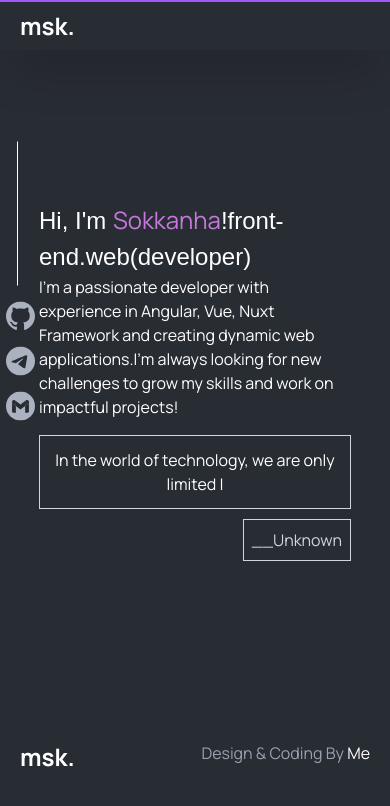
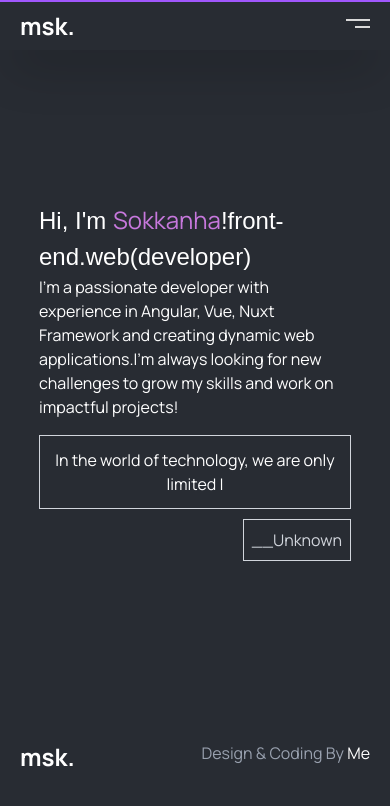
Before and after one commit to sokkanha/MSK-Portfolio, a Nuxt app: page / in a window 390 px wide. Shown: the top 806 px of the page. Built offline with nearby package versions, Linux system fonts and the light colour scheme; a web font is replaced by a local one.

Commit message:
Custom side navigation when small screen

```diff
--- a/components/headerNav.vue
+++ b/components/headerNav.vue
@@ -1,13 +1,17 @@
 <script lang="ts" setup>
 import { NuxtLink } from '#components';
+import { ref } from 'vue';
+
 const route = useRoute();
-
+const isOpen = ref(false);
 const menuItems = [
         { label: 'Home', link: '/' },
         { label: 'Contact', link: '/contacts' },
         { label: 'About me', link: '/about-me' },
         { label: 'Projects', link: '/projects-page' }
 ]
+
+
 </script>
 <template>
     <div class="text-white border-t-2 border-[#A259FF] z-10">
@@ -15,7 +19,8 @@ const menuItems = [
             <div class="left-nav font-bold">
                 <h1 class="text-2xl">msk.</h1>
             </div>
-            <div class="right-nav">
+
+            <div class="right-nav max-md:hidden">
                 <ul class="flex gap-6 ">
                     <li
                     v-for="(item, index) in menuItems" :key="index"
@@ -28,7 +33,30 @@ const menuItems = [
                     </li>
                 </ul>
             </div>
+
+            <!-- Mobile menu, show/hide based on menu state. -->
+            <div class="md:hidden " :class="[isOpen ? 'block' : 'hidden']">
+                <ul class="flex flex-col gap-6 absolute top-full left-5 right-0 w-full h-screen ">
+                    <li
+                    v-for="(item, index) in menuItems" :key="index"
+                    class=" hover:text-[#A259FF]"
+                    :class="[
+                    route.path === item.link ? 'text-[#A259FF] font-semibold underline underline-offset-4' : 'hover:text-[#A259FF]'
+                    ]"
+                    >
+                        <NuxtLink :to="item.link" @click="isOpen = !isOpen">{{ item.label }}</NuxtLink>
+                    </li>
+                </ul>
+            </div>
+
+            <div class="md:hidden sm:flex" @click="isOpen = !isOpen">
+                <svg width="24" height="24" viewBox="0 0 24 24" fill="none" xmlns="http://www.w3.org/2000/svg">
+                <rect y="5" width="24" height="2" fill="#D9D9D9"/>
+                <rect x="9" y="12" width="15" height="2" fill="#D9D9D9"/>
+                </svg>
+            </div>
         </nav>
+
     </div>
 </template>
 
--- a/pages/index.vue
+++ b/pages/index.vue
@@ -1,42 +1,5 @@
 <template>
     <section class="w-full h-[70vh] flex items-center">
-        <div class="fixed left-1.5 top-1/3 -translate-y-1/2 flex flex-col items-center space-y-4">
-            <div class="w-2 h-36 bg-white border-l border-white "></div>
-
-            <!-- GitHub Icon -->
-            <NuxtLink href="https://github.com/sokkanha" target="_blank">
-                <span >
-                    <svg class="hover:translate-0.5 hover:transition-all 3s" width="29" height="29" viewBox="0 0 29 29" fill="none" xmlns="http://www.w3.org/2000/svg"> <g clip-path="url(#clip0_517_389)">
-                        <path fill-rule="evenodd" clip-rule="evenodd" d="M14.512 0C6.48724 0 0 6.53506 0 14.6198C0 21.0824 4.1566 26.5529 9.9229 28.489C10.6438 28.6346 10.9079 28.1744 10.9079 27.7874C10.9079 27.4485 10.8841 26.2867 10.8841 25.0762C6.84726 25.9478 6.00661 23.3334 6.00661 23.3334C5.35786 21.6391 4.39661 21.2036 4.39661 21.2036C3.07534 20.308 4.49286 20.308 4.49286 20.308C5.95849 20.4048 6.72755 21.8087 6.72755 21.8087C8.02476 24.0354 10.1151 23.4062 10.956 23.0189C11.076 22.0748 11.4607 21.4213 11.8692 21.0583C8.64945 20.7194 5.26191 19.4608 5.26191 13.8451C5.26191 12.2476 5.83819 10.9406 6.75131 9.92409C6.60725 9.56109 6.10256 8.06011 6.89568 6.05117C6.89568 6.05117 8.121 5.66382 10.8838 7.55186C12.0667 7.23184 13.2866 7.06904 14.512 7.06767C15.7373 7.06767 16.9864 7.23728 18.1398 7.55186C20.903 5.66382 22.1283 6.05117 22.1283 6.05117C22.9214 8.06011 22.4165 9.56109 22.2724 9.92409C23.2096 10.9406 23.7621 12.2476 23.7621 13.8451C23.7621 19.4608 20.3745 20.6951 17.1308 21.0583C17.6595 21.5182 18.1158 22.3894 18.1158 23.7692C18.1158 25.7297 18.092 27.3032 18.092 27.7871C18.092 28.1744 18.3564 28.6346 19.077 28.4893C24.8433 26.5526 28.9999 21.0824 28.9999 14.6198C29.0237 6.53506 22.5127 0 14.512 0Z" fill="#ABB2BF"/></g>
-                        <defs> <clipPath id="clip0_517_389">  <rect width="29" height="29" fill="white"/></clipPath></defs>
-                    </svg>
-                </span>
-            </NuxtLink>
-
-            <!-- Telegram Icon -->
-            <NuxtLink href="https://t.me/sokkannha" target="_blank">
-                <span>
-                    <svg class="hover:translate-0.5 hover:transition-all 3s" width="29" height="29" viewBox="0 0 29 29" fill="none" xmlns="http://www.w3.org/2000/svg">
-                        <path fill-rule="evenodd" clip-rule="evenodd" d="M29 14.5C29 22.5081 22.5081 29 14.5 29C6.49187 29 0 22.5081 0 14.5C0 6.49187 6.49187 0 14.5 0C22.5081 0 29 6.49187 29 14.5ZM15.0196 10.7045C13.6093 11.2911 10.7906 12.5053 6.56354 14.3469C5.87713 14.6199 5.51756 14.8869 5.48483 15.148C5.42951 15.5893 5.98211 15.7631 6.73461 15.9997C6.83697 16.0319 6.94303 16.0652 7.05176 16.1006C7.7921 16.3412 8.788 16.6228 9.30572 16.634C9.77535 16.6441 10.2995 16.4505 10.8782 16.0531C14.8277 13.3871 16.8664 12.0396 16.9944 12.0106C17.0847 11.9901 17.2098 11.9643 17.2946 12.0396C17.3794 12.115 17.371 12.2577 17.3621 12.296C17.3073 12.5294 15.1382 14.546 14.0156 15.5896C13.6657 15.915 13.4174 16.1458 13.3667 16.1985C13.253 16.3165 13.1372 16.4282 13.0258 16.5356C12.338 17.1986 11.8222 17.6958 13.0544 18.5078C13.6465 18.898 14.1203 19.2206 14.593 19.5426C15.1092 19.8941 15.6241 20.2447 16.2903 20.6814C16.46 20.7927 16.6221 20.9082 16.78 21.0208C17.3808 21.4491 17.9205 21.8339 18.5873 21.7725C18.9748 21.7369 19.375 21.3725 19.5782 20.2859C20.0586 17.718 21.0028 12.154 21.221 9.86118C21.2401 9.6603 21.2161 9.40321 21.1968 9.29036C21.1775 9.17751 21.1371 9.01671 20.9904 8.89768C20.8167 8.75672 20.5485 8.72699 20.4285 8.7291C19.8832 8.73871 19.0464 9.02965 15.0196 10.7045Z" fill="#ABB2BF"/>
-                    </svg>
-                </span>
-            </NuxtLink>
-
-            <!-- Gmail Icon -->
-            <NuxtLink href="mailto:kanhamorn697@gmail.com" target="_blank">
-                <span>
-                    <svg class="hover:translate-y-0.5 hover:transition-all 3s" width="29" height="29" viewBox="0 0 29 29" fill="none" xmlns="http://www.w3.org/2000/svg">
-                        <rect width="29" height="29" rx="14.5" fill="#ABB2BF"/>
-                        <path d="M7.19516 21.1459H9.88645V14.6099L6.04175 11.7263V19.9924C6.04175 20.6307 6.55886 21.1459 7.19516 21.1459Z" fill="#282C33"/>
-                        <path d="M19.1138 21.1459H21.8051C22.4433 21.1459 22.9585 20.6287 22.9585 19.9924V11.7263L19.1138 14.6099" fill="#282C33"/>
-                        <path d="M19.1138 9.61177V14.6099L22.9585 11.7264V10.1885C22.9585 8.76209 21.3302 7.94893 20.1903 8.80438" fill="#282C33"/>
-                        <path d="M9.88623 14.6099V9.61175L14.4999 13.072L19.1135 9.61175V14.6099L14.4999 18.0701" fill="#282C33"/>
-                        <path d="M6.04175 10.1885V11.7264L9.88645 14.6099V9.61177L8.80994 8.80438C7.66806 7.94893 6.04175 8.76209 6.04175 10.1885Z" fill="#282C33"/>
-                    </svg>
-                </span>
-            </NuxtLink>
-        </div>
-
         <div class="abt-description space-y-4">
             <div>
                 <h1>Hi, I'm <span class="text-[#C778DD]">Sokkanha</span>!front-end.web(developer)</h1>
```
